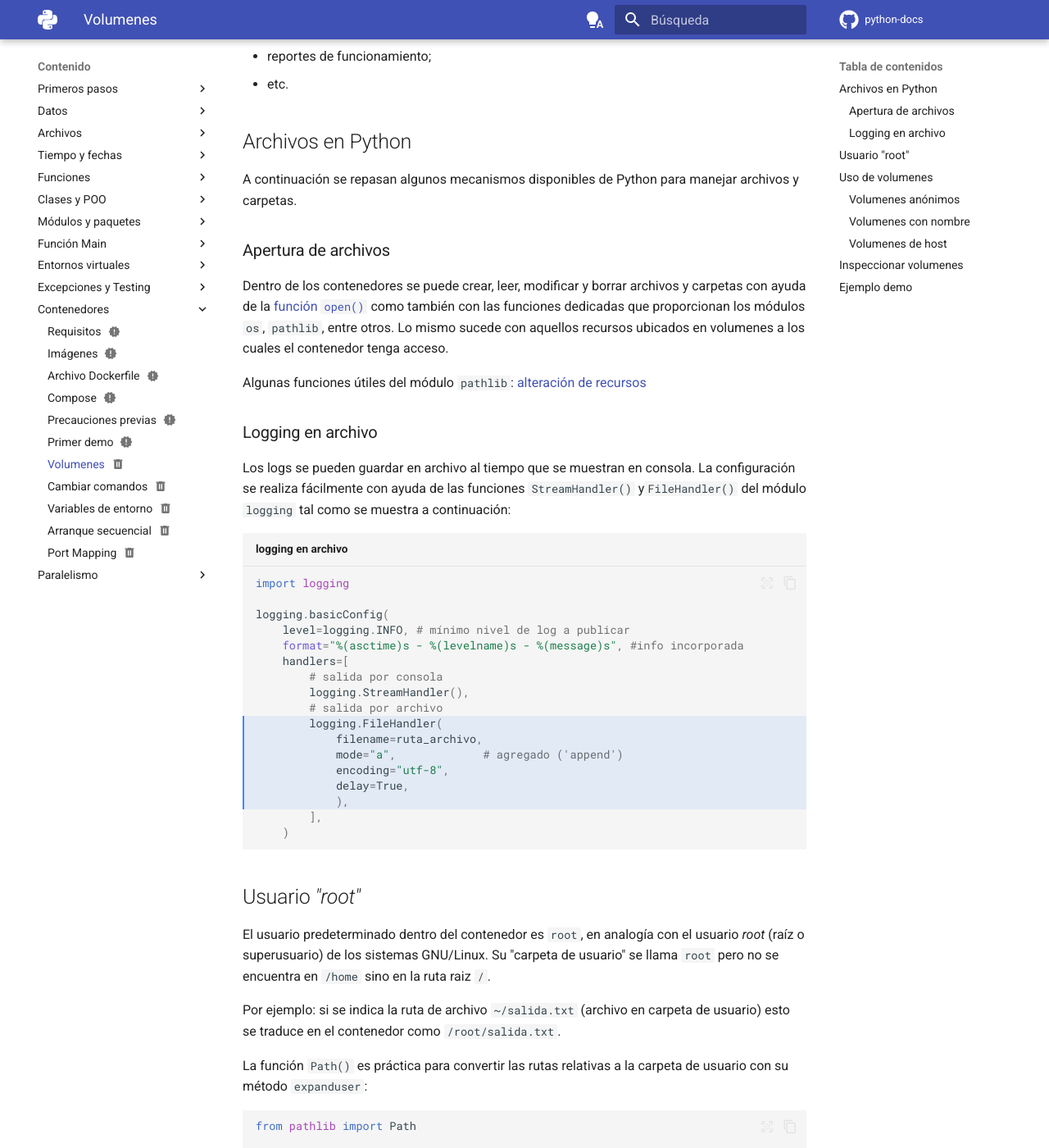
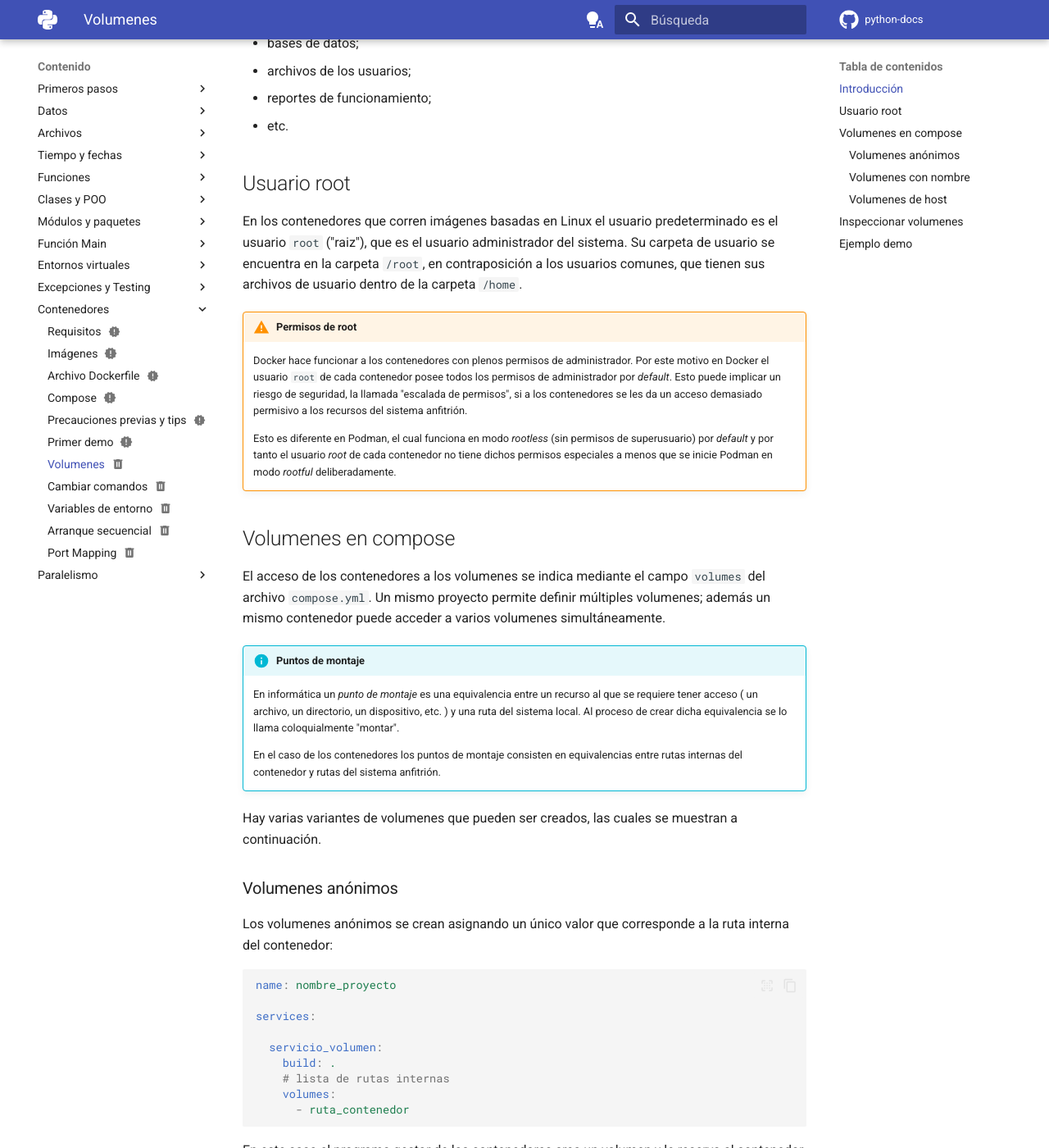
Before and after one commit to alejrot/python-docs, an MkDocs documentation site: the page built from docs/contenedores/volumenes.md, in a window 1280 px wide and 1400 px high, scrolled down 373 px. Shown: the whole window at 82% size. Built offline with MkDocs 1.6.1 and Material for MkDocs 9.7.7, drawn with Linux system fonts in a browser that asks for light colours; plug-ins that fetch from the network failed and are left out; comment, search, counter and statistics services are not loaded; some of the changed text lies outside the part shown.

Commit message:
Contenedores: volumenes retocado

````diff
--- a/docs/contenedores/volumenes.md
+++ b/docs/contenedores/volumenes.md
@@ -7,12 +7,15 @@
 
 # Volumenes
 
+## Introducción
+
 Los volumenes son almacenamientos persistentes
 ubicados en el sistema anfitrión
 a los cuales los contenedores tienen acceso.
 Son necesarios para prevenir
 la pérdida de los datos internos de los contenedores
 cada vez que éstos son borrados o recreados.
+
 
 Algunos usos habituales:
 
@@ -21,7 +24,7 @@
 - reportes de funcionamiento;
 - etc.
 
-
+<!--
 ## Archivos en Python
 
 A continuación se repasan algunos mecanismos disponibles de Python para manejar archivos y carpetas.
@@ -40,12 +43,13 @@
 Algunas funciones útiles del módulo `pathlib`: [alteración de recursos](../pathlib/alteracion.md)
 
 
-
+ -->
+<!--
 
 ### Logging en archivo
 
 
-Los logs se pueden guardar en archivo
+Los *logs* se pueden guardar en archivo
 al tiempo que se muestran en consola.
 La configuración se realiza fácilmente
 con ayuda de las funciones
@@ -72,39 +76,108 @@
         ],
     )
 ```
+ -->
 
-## Usuario *"root"*
+<!--
+### Rutas de usuario
 
 
-El usuario predeterminado dentro del contenedor es `root`,
-en analogía con el usuario *root*  (raíz o superusuario)
-de los sistemas GNU/Linux.
-Su "carpeta de usuario" se llama `root`
-pero no se encuentra en `/home` sino en la ruta raiz `/`.
+Puede suceder que los programas
+requieran manipular archivos
+ubicados dentro de la carpeta personal
+del usuario actual.
 
-Por ejemplo: si se indica la ruta de archivo
-`~/salida.txt`
-(archivo en carpeta de usuario)
-esto se traduce en el contenedor como
-`/root/salida.txt`.
 
-La función `Path()` es práctica para convertir las rutas relativas a la carpeta de usuario con su método `expanduser`:
-```py
-from pathlib import Path
+Por ejemplo, supóngase un archivo de texto
+ubicado en la carpeta personal del usuario actual.
+Esta ruta se representa en Bash como
+`~/salida.txt`.
+Para un usuario normal de GNU/Linux
+la ruta absoluta estará
+ubicada en la carpeta `/home`:
 
-ruta_archivo = Path( "`~/salida.txt").expanduser()
+```bash title="Ruta archivo - usuario Linux"
+/home/USUARIO/salida.txt
 ```
 
-!!! info "Permisos de root"
+El superusuario o administrador
+de los sistemas GNU/Linux
+se llama *root*  ("raíz").
+Su "carpeta de usuario" se llama `root`
+pero no se encuentra en `/home`
+sino en la ruta raiz `/`.
+Esta será la ruta absoluta en este caso:
 
-    En Docker el usuario `root`
-    posee todos los permisos de administrador por *default*.
+
+```bash title="Ruta archivo - root (Linux)"
+/root/salida.txt
+```
+
+Por último,
+el usuario predeterminado
+dentro del contenedor es normalmente `root`,
+debido a que la gran mayoría de las imágenes
+están basadas en sistemas GNU/Linux.
+En consecuencia, la ruta en este caso también sera:
+
+```bash title="Ruta archivo - contenedor"
+/root/salida.txt
+```
+
+!!! tip "expanduser()"
+
+    La función `Path()` del [módulo `pathlib`](../pathlib/index.md)
+    es práctica para convertir las rutas relativas
+    a la carpeta de usuario con su método `expanduser`:
+
+    ```py title="Python - Expandir rutas usuario"
+    from pathlib import Path
+
+    ruta_archivo = Path( "`~/salida.txt").expanduser()
+    ```
+ -->
+
+
+
+## Usuario root
+
+
+En los contenedores que corren imágenes basadas en Linux
+el usuario predeterminado
+es el usuario `root` ("raiz"),
+que es el usuario administrador del sistema.
+Su carpeta de usuario se encuentra
+en la carpeta `/root`,
+en contraposición a los usuarios comunes,
+que tienen sus archivos de usuario
+dentro de la carpeta `/home`.
+
+
+!!! warning "Permisos de root"
+
+    Docker hace funcionar a los contenedores
+    con plenos permisos de administrador.
+    Por este motivo
+    en Docker el usuario `root`
+    de cada contenedor
+    posee todos los permisos
+    de administrador por *default*.
+    Esto puede implicar un riesgo de seguridad,
+    la llamada "escalada de permisos",
+    si a los contenedores
+    se les da un acceso demasiado permisivo
+    a los recursos del sistema anfitrión.
+
     Esto es diferente en Podman,
-    donde el usuario `root` no tiene dichos permisos por *default* y por eso ejecuta los contenedores en modo *rootless*.
+    el cual funciona en modo *rootless*
+    (sin permisos de superusuario)
+    por *default*
+    y por tanto el usuario *root* de cada contenedor
+    no tiene dichos permisos especiales
     a menos que se inicie Podman en modo *rootful* deliberadamente.
 
 
-## Uso de volumenes
+## Volumenes en compose
 
 El acceso de los contenedores
 a los volumenes se indica
@@ -113,6 +186,31 @@
 Un mismo proyecto permite definir múltiples volumenes;
 además un mismo contenedor puede acceder
 a varios volumenes simultáneamente.
+
+!!! info "Puntos de montaje"
+
+    En informática un *punto de montaje*
+    es una equivalencia
+    entre un recurso
+    al que se requiere tener acceso
+    (
+    un archivo,
+    un directorio,
+    un dispositivo,
+    etc.
+    )
+    y una ruta del sistema local.
+    Al proceso de crear dicha equivalencia
+    se lo llama coloquialmente "montar".
+
+    En el caso de los contenedores
+    los puntos de montaje consisten
+    en equivalencias entre
+    rutas internas del contenedor
+    y rutas del sistema anfitrión.
+
+
+
 
 Hay varias variantes de volumenes
 que pueden ser creados,
@@ -146,6 +244,12 @@
 
 Al volumen anónimo se le asigna un nombre aleatorio
 de manera automática.
+Este tipo de volumenes
+es práctico para datos
+que no requieran ser transferidos
+ni preservados por mucho tiempo:
+cachés, algunos archivos de configuración, etc.
+
 
 <!--
 Al volumen anónimo se le asigna un nombre automáticamente
@@ -156,9 +260,11 @@
 el volumen sería llamado como
 `nombre_proyecto_servicio_volumen_1c7d7b...`.
  -->
+
+<!--
 Esto es relevante si se necesita realizar
 la inspección del volumen (ver más adelante).
-
+ -->
 
 ### Volumenes con nombre
 
@@ -206,6 +312,17 @@
   nombre_volumen:
     external: true
 ```
+
+Los volumenes con nombre
+son una buena opción para datos
+que necesiten ser preservados
+y posiblemente transferidos a otras plataformas:
+bases de datos de producción,
+publicaciones de usuarios
+(ej: entradas de WordPress),
+etc.
+pero que no necesiten ser manipulados directamente
+por desarrolladores ni administradores.
 
 ### Volumenes de host
 
@@ -244,6 +361,7 @@
     de los recursos del usuario actual del sistema
     pero no se da acceso a los recursos
     que requieran permisos de administrador.
+
 
 
 
@@ -345,10 +463,7 @@
 
     ``` Dockerfile title="Dockerfile"
     # imagen de referencia
-    ARG TAG_IMAGEN=3.13.5-alpine3.22
-    # ARG TAG_IMAGEN=3.13.5-slim-bookworm
-    FROM python:${TAG_IMAGEN}
-    # FROM python:3.13.5-alpine3.22
+    FROM python:alpine
 
     # directorio de trabajo (se crea automáticamente)
     WORKDIR /code
````
Also changed, not shown: other parts of docs/contenedores/volumenes.md (+1 -1 lines), docs/contenedores/despliegue_demo.md (+1 -2 lines), docs/contenedores/precauciones.md (+35 -1 lines).
